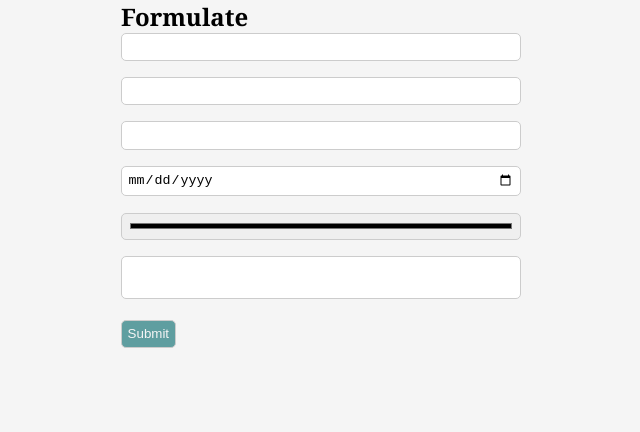
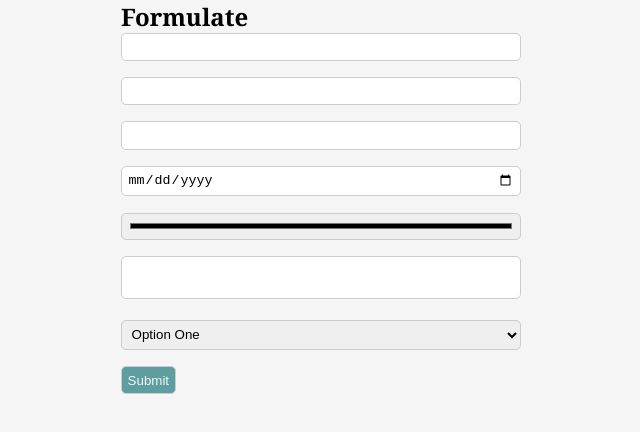
Before and after one commit to OsirisX3R0/formulate, a React (Create React App) app: page / in a window 1280 px wide. Shown: the top 432 px of the page, without its empty margins (319-959 px from the left). Built offline with nearby package versions, Linux system fonts and the light colour scheme.

Commit message:
Added SelectInput

```diff
--- a/src/App.js
+++ b/src/App.js
@@ -1,7 +1,14 @@
 import React, { useState } from 'react'
-import Form, { TextInput, TextArea } from './formulate';
+import Form, { TextInput, TextArea, SelectInput } from './formulate';
 
 function App() {
+  const [options, setOptions] = useState([
+    { value: 1, text: 'Option One' },
+    { value: 2, text: 'Option Two' },
+    { value: 3, text: 'Option Three' },
+    { value: 4, text: 'Option Four' },
+    { value: 5, text: 'Option Five' }
+  ])
   return (
     <div className='container'>
       <h2>Formulate</h2>
@@ -12,6 +19,7 @@ function App() {
         <TextInput type='date' name='date' value='' className='input' />
         <TextInput type='color' name='color' value='' className='input' />
         <TextArea name='message' value='' className='input' />
+        <SelectInput name='option' value={[]} options={options} className='input' />
         <button type='submit'>Submit</button>
       </Form>
     </div>
--- /dev/null
+++ b/src/formulate/components/SelectInput.js
@@ -0,0 +1,32 @@
+import React, { useContext, useState, useEffect } from 'react'
+import { FormContext } from '../context/FormContext'
+
+const SelectInput = ({ type, name, value, className, onChange, options }) => {
+    let inputProps = { type, name, value, className }
+    const { onInputUpdate } = useContext(FormContext)
+    const [inputValue, setInputValue] = useState('')
+
+    useEffect(() => {
+        setInputValue(value)
+    }, [value])
+
+    const onValueChange = e => {
+        let { name, value } = e.target
+
+        if (onChange) onChange(e)
+        setInputValue(value)
+        onInputUpdate(name, value)
+    }
+
+    const selectOptions = options && options.map(o => (
+        <option value={o.value} key={o.value}>{o.text}</option>
+    ))
+
+    return (
+        <select {...inputProps} value={inputValue} onChange={onValueChange}>
+            {selectOptions}
+        </select>
+    )
+}
+
+export default SelectInput
--- a/src/formulate/index.js
+++ b/src/formulate/index.js
@@ -1,7 +1,8 @@
 import { Form } from "./context/FormContext"
 import TextInput from "./components/TextInput"
 import TextArea from "./components/TextArea"
+import SelectInput from "./components/SelectInput"
 
 export default Form
 
-export { TextInput, TextArea }
+export { TextInput, TextArea, SelectInput }
```
